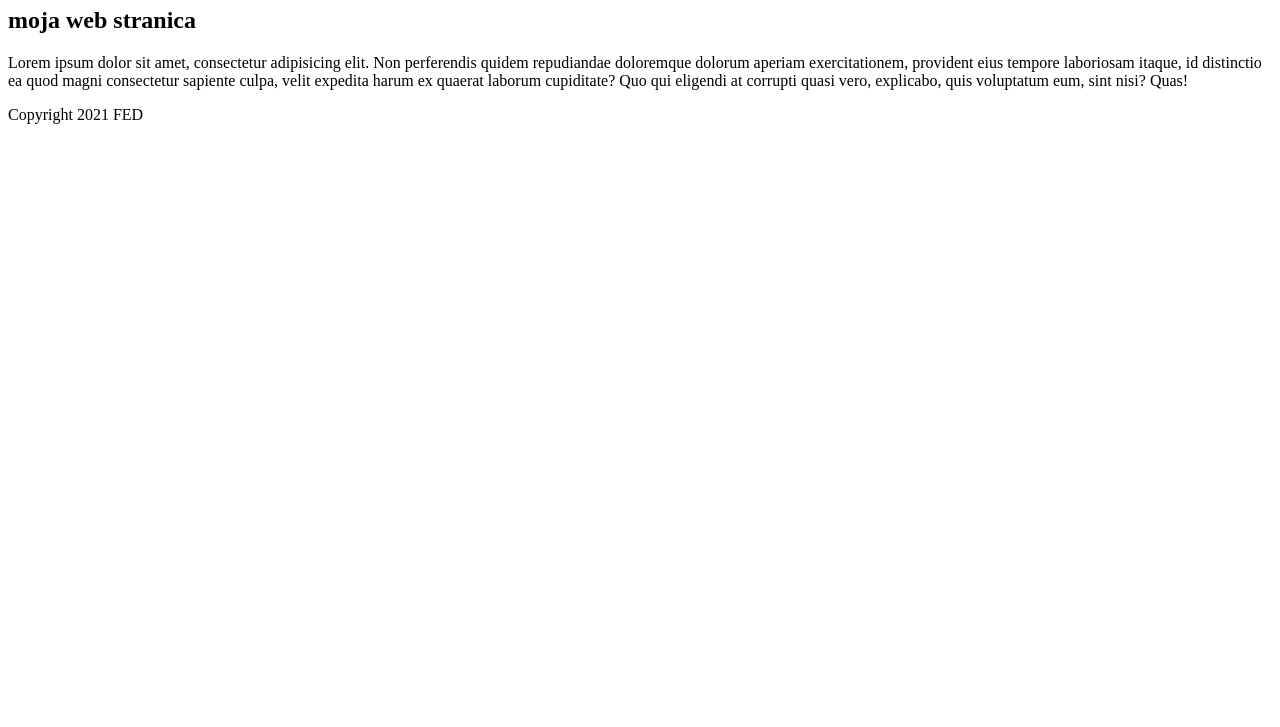
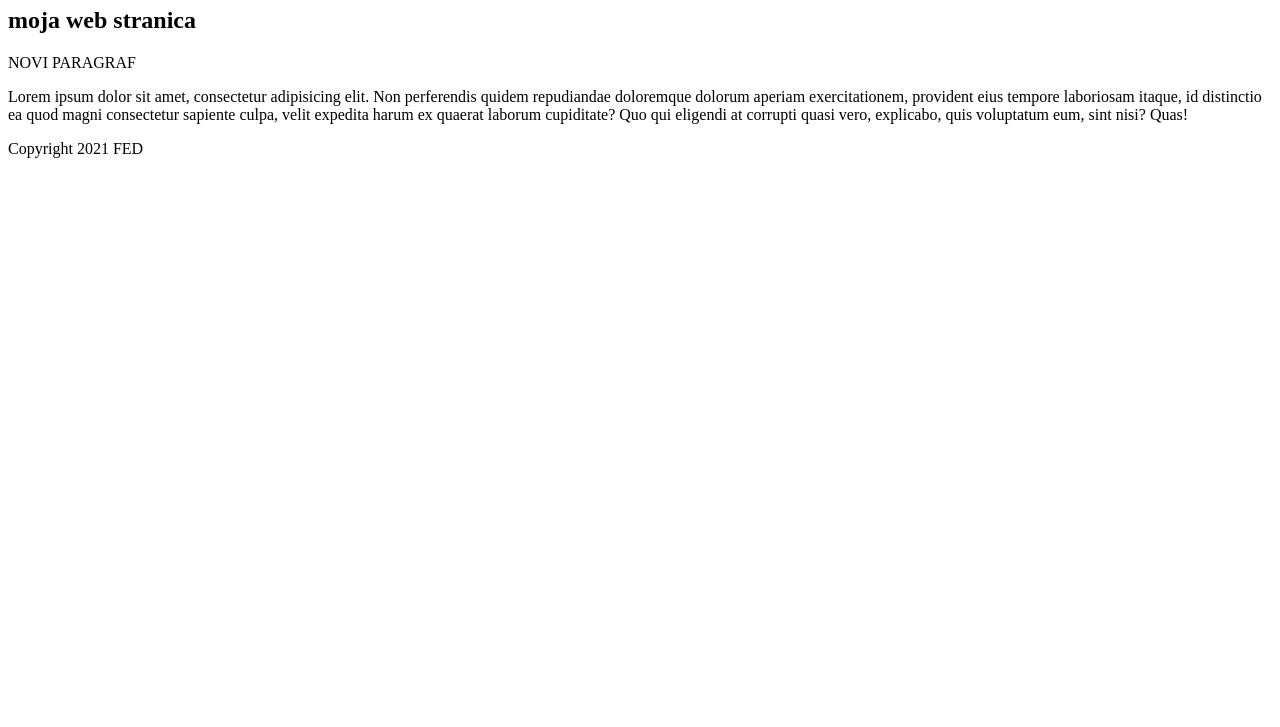
Before and after one commit to Mel0dy91/gitVezba, a plain HTML site: page index.html in a window 1280 px wide. Shown: the part 73-800 px from the top of the page. Drawn offline with Linux system fonts and the light colour scheme.

Commit message:
dodan novi paragraf

```diff
--- a/index.html
+++ b/index.html
@@ -12,6 +12,7 @@
     </header>
     <main>
         <h2>moja web stranica</h2>
+        <p>NOVI PARAGRAF</p>
         <p>Lorem ipsum dolor sit amet, consectetur adipisicing elit. Non perferendis quidem repudiandae doloremque dolorum aperiam exercitationem, provident eius tempore laboriosam itaque, id distinctio ea quod magni consectetur sapiente culpa, velit expedita harum ex quaerat laborum cupiditate? Quo qui eligendi at corrupti quasi vero, explicabo, quis voluptatum eum, sint nisi? Quas!</p>
     </main>
     <footer>
```
